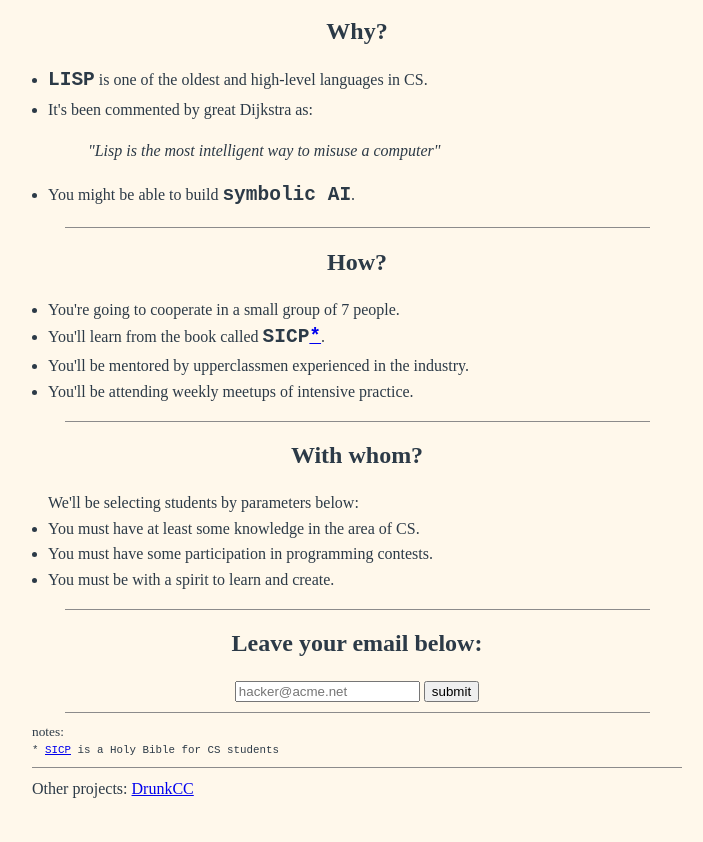
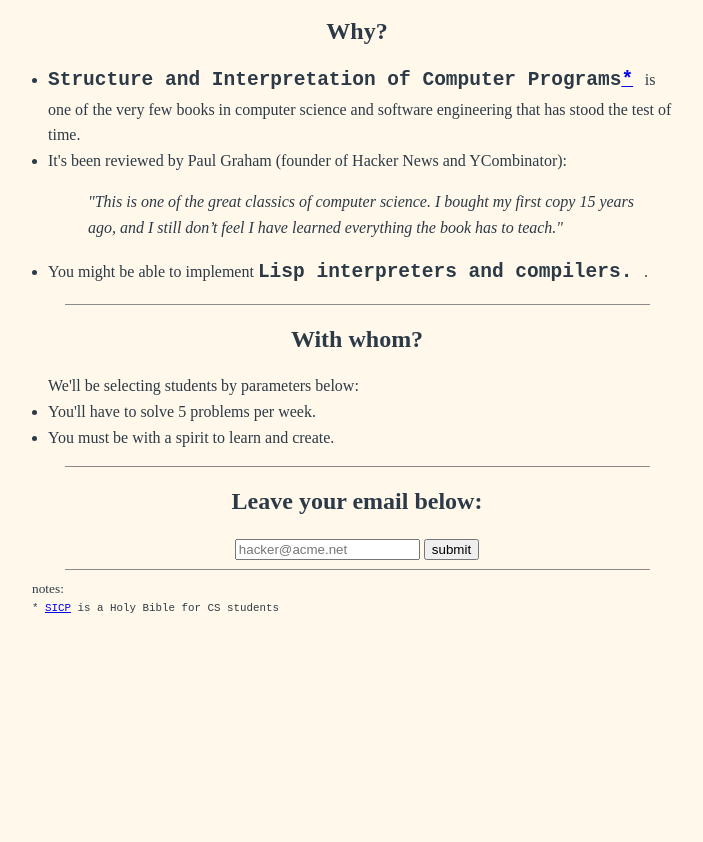
Before and after one commit to NERD-ALMATY/nerd-almaty.github.io, a plain HTML site: page index.html in a window 1280 px wide. Shown: the part 104-946 px from the top of the page, without its empty margins (283-986 px from the left). After the commit the page ends 800 px from the top, so only its background shows below. Drawn offline with Linux system fonts and the light colour scheme.

Commit message:
Change text in index.html

```diff
--- a/index.html
+++ b/index.html
@@ -5,7 +5,7 @@
     <meta charset="UTF-8">
     <meta name="viewport" content="width=device-width, initial-scale=1">
 
-    <title>Learn LISP w/ NERDs!</title>
+    <title>Solve SICP w/ NERDs!</title>
 
     <link rel="icon" type="image/ico" href="./favicon.ico">
     <link rel="stylesheet" href="./style.css">
@@ -16,7 +16,7 @@
 
     <div class="centered-data">
         <h1>
-            Learn LISP w/ NERDs!
+            Solve SICP w/ NERDs!
         </h1>
         <hr>
     </div>
@@ -28,46 +28,22 @@
     </div>
 
     <ul class="bit-minus-left">
-        <li><code class="code-header">LISP</code> &#13; is one of the oldest and high-level languages in CS.</li>
-        <li>It's been commented by great Dijkstra as:
+        <li><code class="code-header">Structure and Interpretation of Computer Programs<a href="#*">*</a> </code> &#13; is one of the very few books in computer science and software engineering that has stood the test of time.</li>
+        <li>It's been reviewed by Paul Graham (founder of Hacker News and
+          YCombinator):
             <blockquote>
-                <i>"Lisp is the most intelligent way to misuse a computer"
+                <i>"This is one of the great classics of computer science. I bought my first copy 15 years ago, and I still don’t feel I have learned everything the book has to teach."
                 </i>
             </blockquote>
         </li>
         <li>
-            You might be able to build <code class="code-header">symbolic AI</code>.
+            You might be able to implement <code class="code-header">Lisp interpreters and compilers. </code>.
         </li>
     </ul>
 
     <div class="inner-break-line">
         <hr>
     </div>
-
-    <div class="centered-data">
-        <h2>
-            How?
-        </h2>
-    </div>
-
-    <ul class="bit-minus-left">
-        <li>
-            You're going to cooperate in a small group of 7 people.
-        </li>
-        <li> You'll learn from the book called <code class="code-header">SICP<a href="#*">*</a></code>.
-        </li>
-        <li>
-            You'll be mentored by upperclassmen experienced in the industry.
-        </li>
-        <li>
-            You'll be attending weekly meetups of intensive practice.
-        </li>
-    </ul>
-
-    <div class="inner-break-line">
-        <hr>
-    </div>
-
 
     <div class="centered-data">
         <h2>
@@ -78,10 +54,7 @@
     <ul class="bit-minus-left">
         We'll be selecting students by parameters below:
         <li>
-            You must have at least some knowledge in the area of CS.
-        </li>
-        <li>
-            You must have some participation in programming contests.
+            You'll have to solve 5 problems per week.
         </li>
         <li>
             You must be with a spirit to learn and create.
@@ -117,7 +90,6 @@
     </small>
 
 
-    <hr> Other projects: <a href="#">DrunkCC</a>
 
 </body>
 
```
